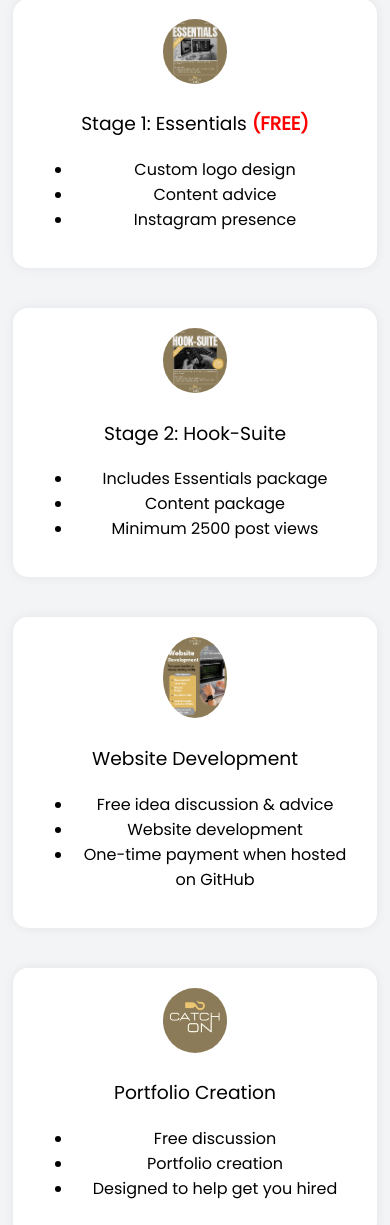
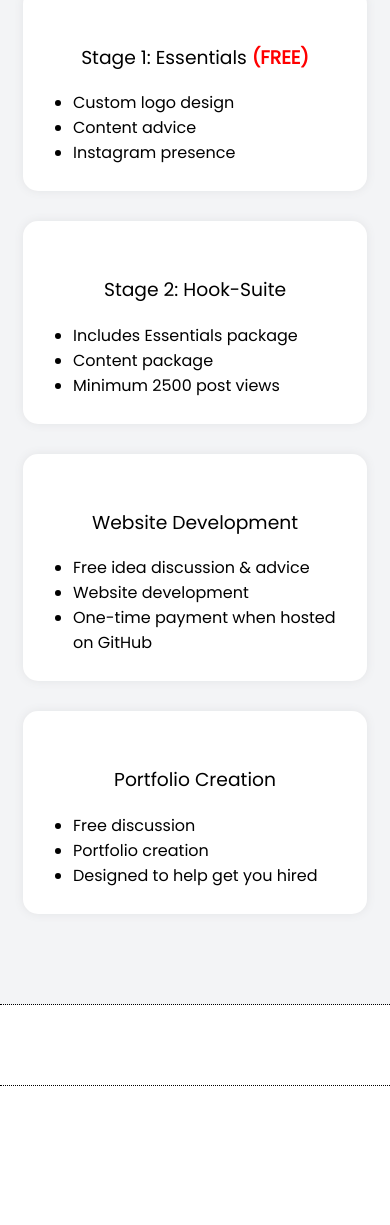
Before and after one commit to CatchOnMarketing/catch-on-marketing, a plain HTML site: page index.html in a window 390 px wide. Shown: the part 754-1979 px from the top of the page. After the commit the page ends 1840 px from the top, so only its background shows below. Drawn offline with Linux system fonts and the light colour scheme.

Commit message:
Implemented mobile responsiveness

```diff
--- a/index.html
+++ b/index.html
@@ -56,7 +56,7 @@
 			<div class="card">
 				<img alt="card-1" class="card-img" src="./images/2(1).png">
 				<h3>Stage 1: Essentials <b style="color: red">(FREE)</b></h3>
-				<ul>
+				<ul class="card-list">
 					<li>Custom logo design</li>
 					<li>Content advice</li>
 					<li>Instagram presence</li>
@@ -66,7 +66,7 @@
 			<div class="card">
 				<img alt="card-2" class="card-img" src="./images/3(1).png">
 				<h3>Stage 2: Hook-Suite</h3>
-				<ul>
+				<ul class="card-list">
 					<li>Includes Essentials package</li>
 					<li>Content package</li>
 					<li>Minimum 2500 post views</li>
@@ -76,7 +76,7 @@
 			<div class="card">
 				<img alt="card-3" class="card-img" src="./images/website.png">
 				<h3>Website Development</h3>
-				<ul>
+				<ul class="card-list">
 					<li>Free idea discussion & advice</li>
 					<li>Website development</li>
 					<li>One-time payment when hosted on GitHub</li>
@@ -86,7 +86,7 @@
 			<div class="card">
 				<img alt="card-4" class="card-img" src="./images/1.png">
 				<h3>Portfolio Creation</h3>
-				<ul>
+				<ul class="card-list">
 					<li>Free discussion</li>
 					<li>Portfolio creation</li>
 					<li>Designed to help get you hired</li>
--- a/styles.css
+++ b/styles.css
@@ -327,9 +327,9 @@
 
   .card {
     width: 90%;
-    margin: 10px 0;
+    margin: 0 0 10px;
     height: auto;
-    padding: 20px;
+    padding: -10px 20px 20px;
     text-align: center;
   }
 
@@ -338,7 +338,13 @@
   }
 
   .card-img {
-    margin-left: 0;
+    visibility: hidden;
+    width: 0;
+    height: 0;
+  }
+
+  .career-sign-up {
+      margin-left: 0;
   }
 
   /* Articles section */
@@ -360,4 +366,8 @@
     max-height: 180px;
     object-fit: cover;
   }
+
+  .card-list {
+      text-align: left;
+  }
 }
```
Also changed, not shown: careers.html (+4 -4 lines).
